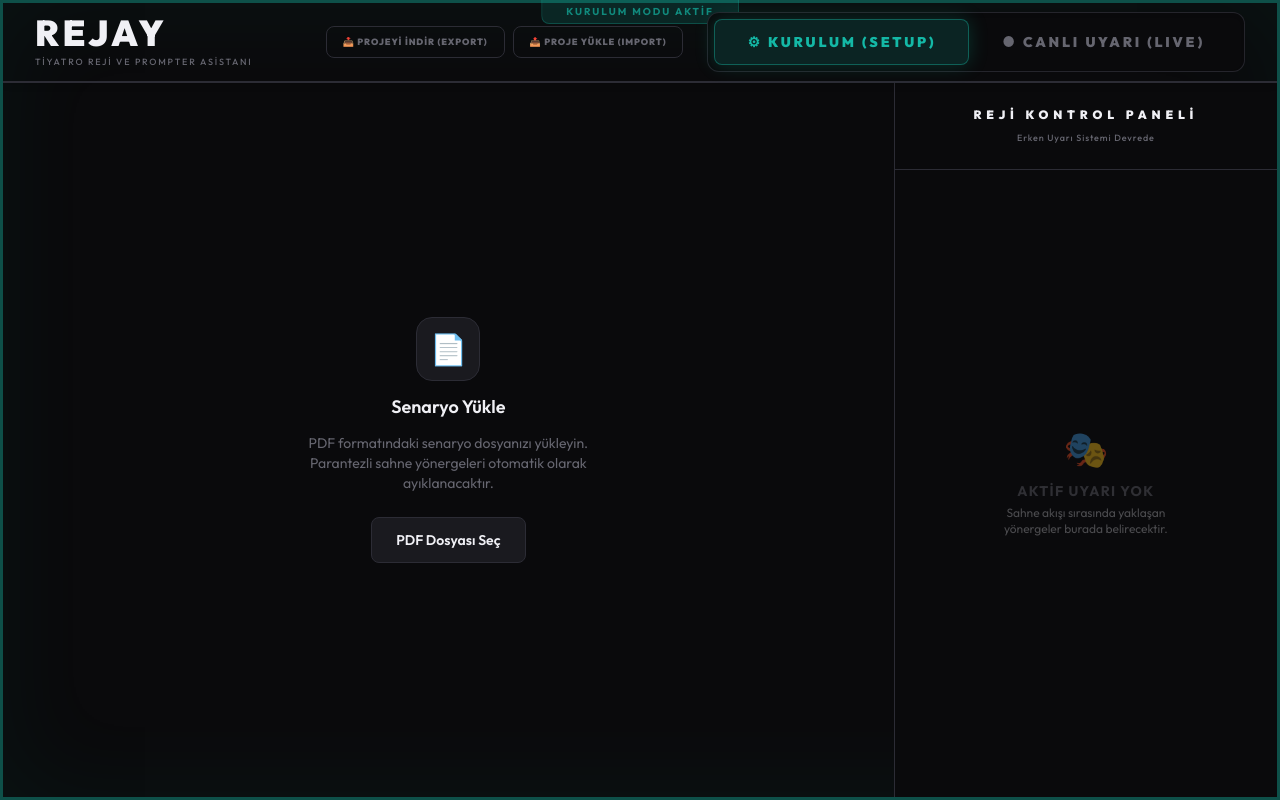
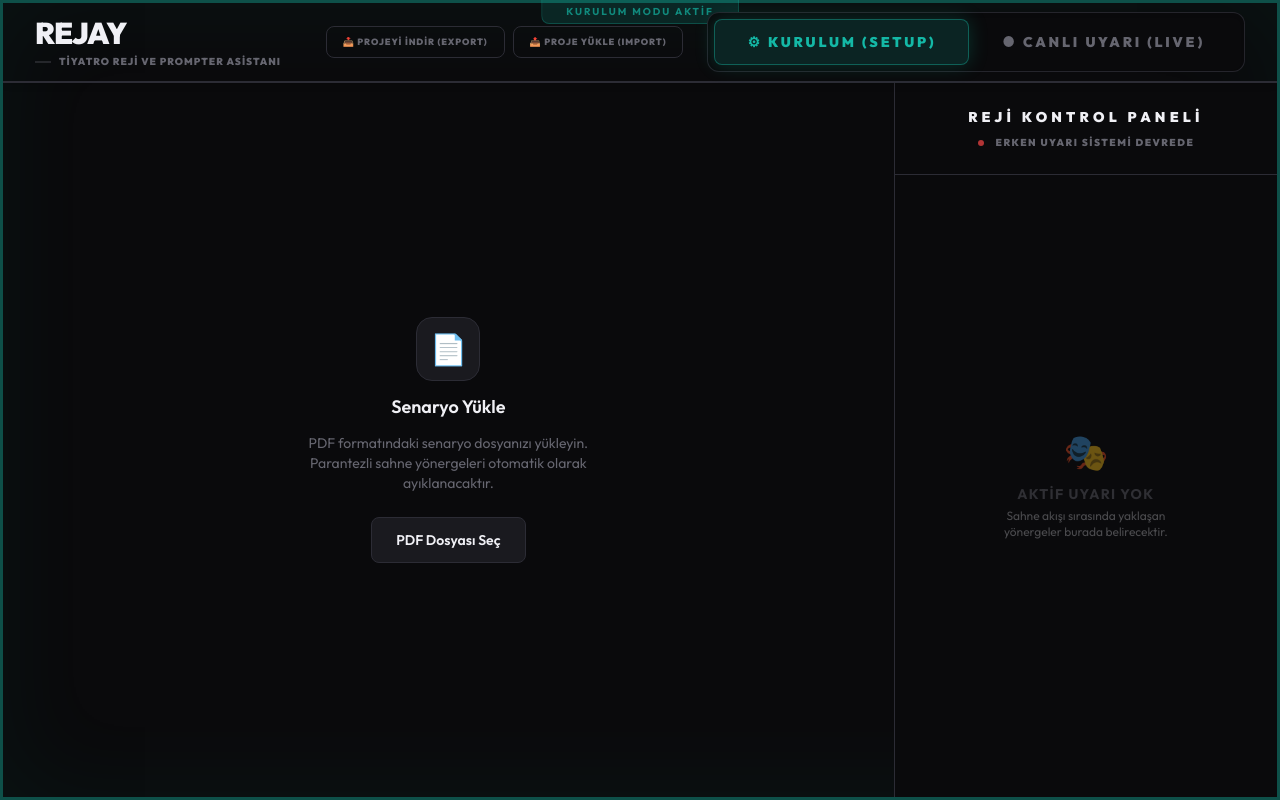
Before and after one commit to canmars/rejay, a React (Vite) app: page / in a window 1280 px wide. Built offline with nearby package versions, Linux system fonts and the light colour scheme.

Commit message:
feat: Add Header component for project import/export and mode switching, and TriggerPanel for cue management with advanced audio playback.

```diff
--- a/src/components/Header.jsx
+++ b/src/components/Header.jsx
@@ -20,14 +20,17 @@ export default function Header({ mode, onModeChange, onExport, onImport }) {
   };
   return (
     <header className="flex items-center justify-between px-8 h-20 bg-surface-1 border-b-2 border-border shrink-0 shadow-md z-50">
-      {/* Left – Logo highly stylized */}
+      {/* Left – Logo and Tagline integrated */}
       <div className="flex flex-col">
-        <h1 className="text-4xl font-black tracking-[0.1em] text-text leading-none">
+        <h1 className="text-3xl font-black tracking-tight text-text leading-tight uppercase cursor-default">
           REJAY
         </h1>
-        <span className="text-[9px] tracking-[0.2em] font-medium text-text-muted mt-1 uppercase">
-          Tiyatro Reji ve Prompter Asistanı
-        </span>
+        <div className="flex items-center gap-2 mt-0.5">
+          <div className="h-[2px] w-4 bg-text-muted/30"></div>
+          <span className="text-[10px] tracking-widest font-black text-text-muted uppercase">
+            Tiyatro Reji ve Prompter Asistanı
+          </span>
+        </div>
       </div>
 
       {/* Center/Right – Massive Mode Toggle */}
--- a/src/components/TriggerPanel.jsx
+++ b/src/components/TriggerPanel.jsx
@@ -189,8 +189,11 @@ export default function TriggerPanel({ cues, activeCueIds, onFireCue }) {
 
       {/* Header */}
       <div className="flex flex-col items-center justify-center p-6 border-b border-border shrink-0 bg-surface-1">
-        <h2 className="text-xs tracking-[0.4em] font-black text-text uppercase">REJİ KONTROL PANELİ</h2>
-        <p className="text-[9px] text-text-muted mt-2 tracking-widest font-medium">Erken Uyarı Sistemi Devrede</p>
+        <h2 className="text-sm tracking-[0.3em] font-black text-text uppercase">REJİ KONTROL PANELİ</h2>
+        <div className="mt-2 flex items-center gap-3">
+          <div className="w-1.5 h-1.5 rounded-full bg-red animate-pulse"></div>
+          <p className="text-[10px] text-text-muted tracking-[0.15em] font-black uppercase">Erken Uyarı Sistemi Devrede</p>
+        </div>
       </div>
 
       {/* Active Cues Area */}
```
Also changed, not shown: s.txt (deleted), 2 other files (tests, documents, lock files or other folders).
